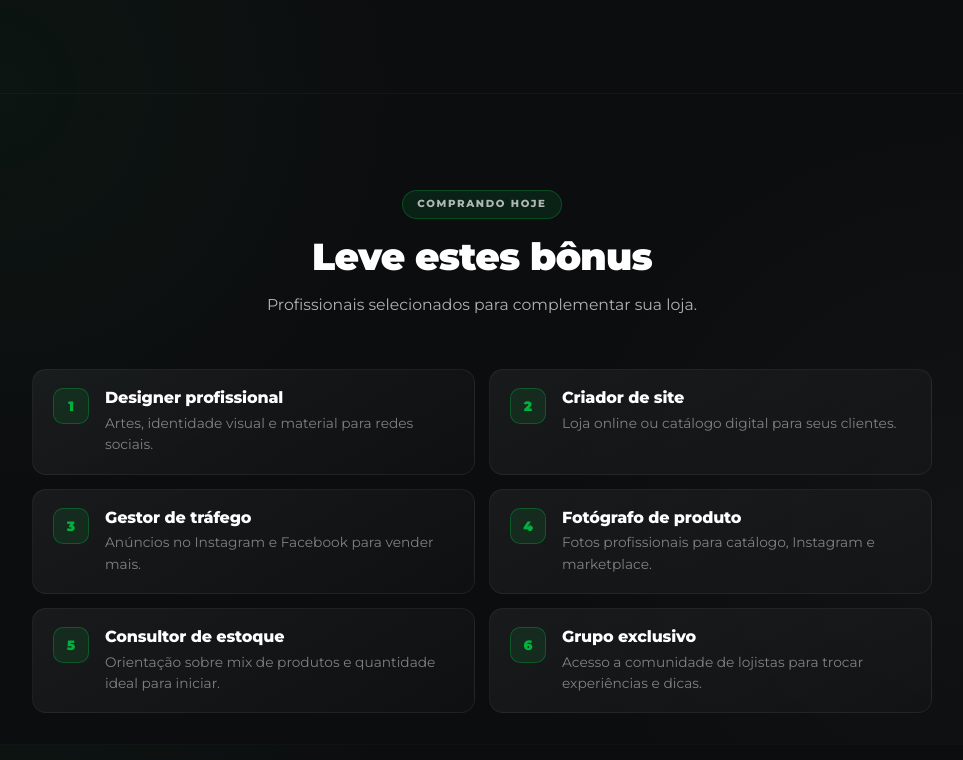
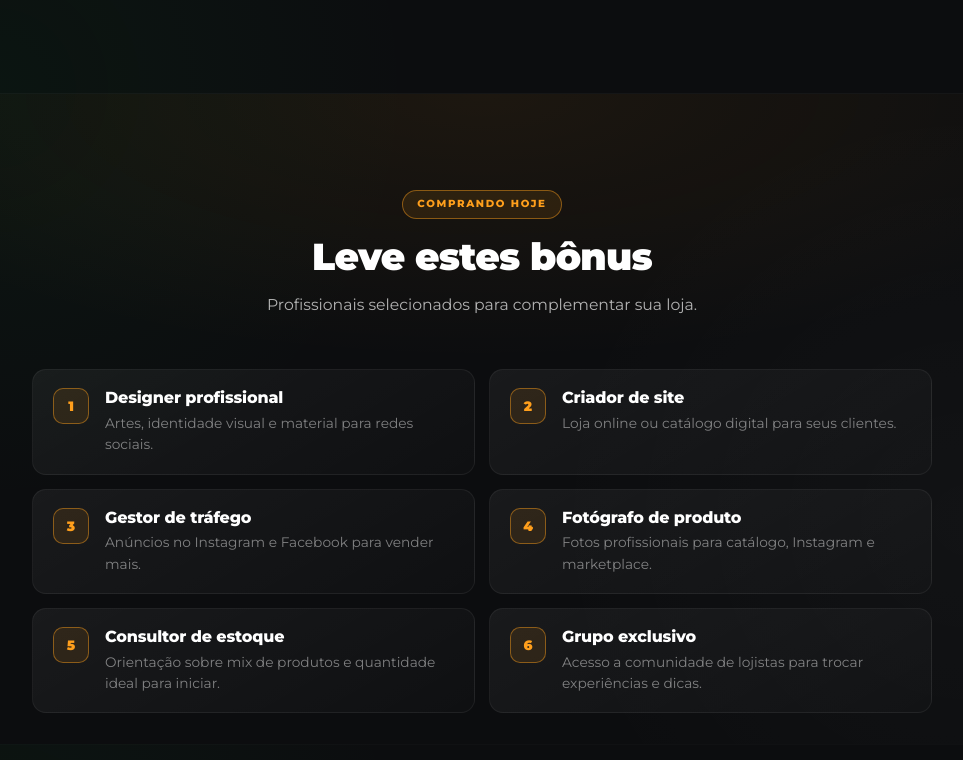
Before and after one commit to fantinn/ListaJota, a plain HTML site: page index.html in a window 1280 px wide. Shown: the part 4960-5720 px from the top of the page, without its empty margins (158-1121 px from the left). Drawn offline with nearby package versions, Linux system fonts and the light colour scheme; animation ran at ten frames a second.

Commit message:
Apply amber accents to bonus section
Matches the reference design: the "Comprando hoje" pill, the numbered
badges and the section glow now use amber (#ff9f1c) instead of green,
setting the bonus block apart from the surrounding green sections.

Two global rules had to be out-specified: ".page-content > section"
forces a transparent background with !important, and ".section-head p"
paints the label with --txt-2 !important.

```diff
--- a/index.html
+++ b/index.html
@@ -2258,6 +2258,31 @@
       border: 1px solid rgba(0,177,64,0.35);
       color: var(--green) !important;
       border-radius: 10px;
+    }
+
+    /* ---------- BONUS: identidade em ambar (destaca dos blocos verdes) ---------- */
+    /* especificidade acima de ".page-content > section { background: transparent !important }" */
+    .page-content > section.bonus {
+      background:
+        radial-gradient(90% 60% at 50% 0%, rgba(255,159,28,0.07), transparent 62%) !important;
+    }
+    /* ".section-head p" pinta o label com --txt-2 !important */
+    .bonus .section-head .label {
+      border-color: rgba(255,159,28,0.45);
+      background: rgba(255,159,28,0.10);
+      color: var(--amber) !important;
+    }
+    .bonus .bonus-num {
+      background: rgba(255,159,28,0.10) !important;
+      border: 1px solid rgba(255,159,28,0.45);
+      color: var(--amber) !important;
+    }
+    .bonus .bonus-row:hover {
+      border-color: rgba(255,159,28,0.45) !important;
+    }
+    .bonus .bonus-row:hover .bonus-num {
+      background: rgba(255,159,28,0.20) !important;
+      box-shadow: 0 0 18px rgba(255,159,28,0.28);
     }
 
     /* ---------- MARCAS ---------- */
```
